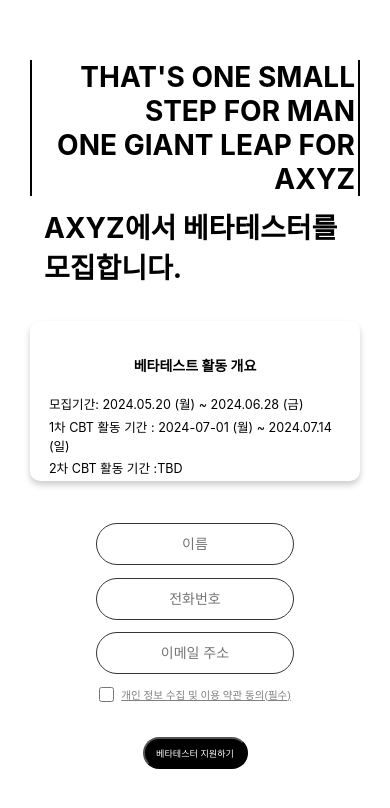
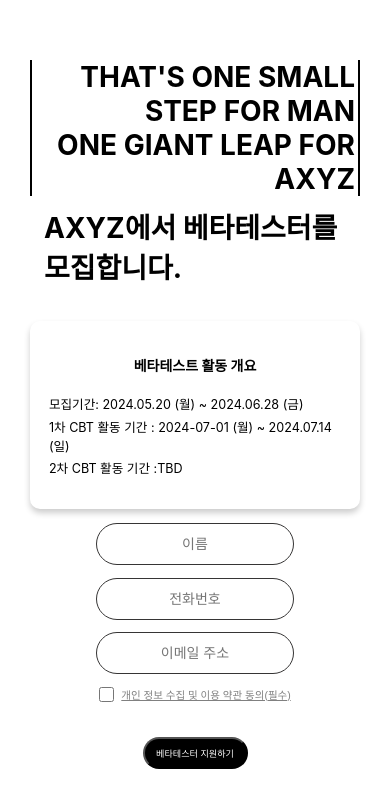
Before and after one commit to Compono-Team/I-frontend-v2, a React (Vite) app: page /betatest in a window 390 px wide. Shown: the top 808 px of the page. Built offline with nearby package versions, Linux system fonts and the light colour scheme; no server answers.

Commit message:
style: 베타테스트 스타일 수정

```diff
--- a/src/components/unit/betatest/TermsModal/termsModal.module.scss
+++ b/src/components/unit/betatest/TermsModal/termsModal.module.scss
@@ -17,6 +17,7 @@
   width: 764px;
   height: 524px;
   position: relative;
+
 
   .modalHeader {
     display: flex;
@@ -66,10 +67,12 @@
     padding: 50px;
     width:80%;
     min-height: 27%;
-    height: auto;
+    height: auto ;
+
 
   }
   .content{
-    padding:10px !important;
+
+    padding:8px !important;
   }
 }
--- a/src/pages/Betatest/Betatest.module.scss
+++ b/src/pages/Betatest/Betatest.module.scss
@@ -365,17 +365,18 @@
 
     .betaActiveWrapper {
       width:100%;
-      height: 100%;
+      height: auto;
 
-      padding: 30px 2.7rem;
+      padding: 30px  2.7rem 18px 2.7rem;
       box-shadow: 0 4px 6px rgba(0, 0, 0, 0.2);
       border-radius: 10px;
 
       display: flex;
       flex-direction: column;
-      // justify-content: center;
+
       align-items: center;
       gap:10px;
+
 
       .header{
        max-width: 330px;
```
